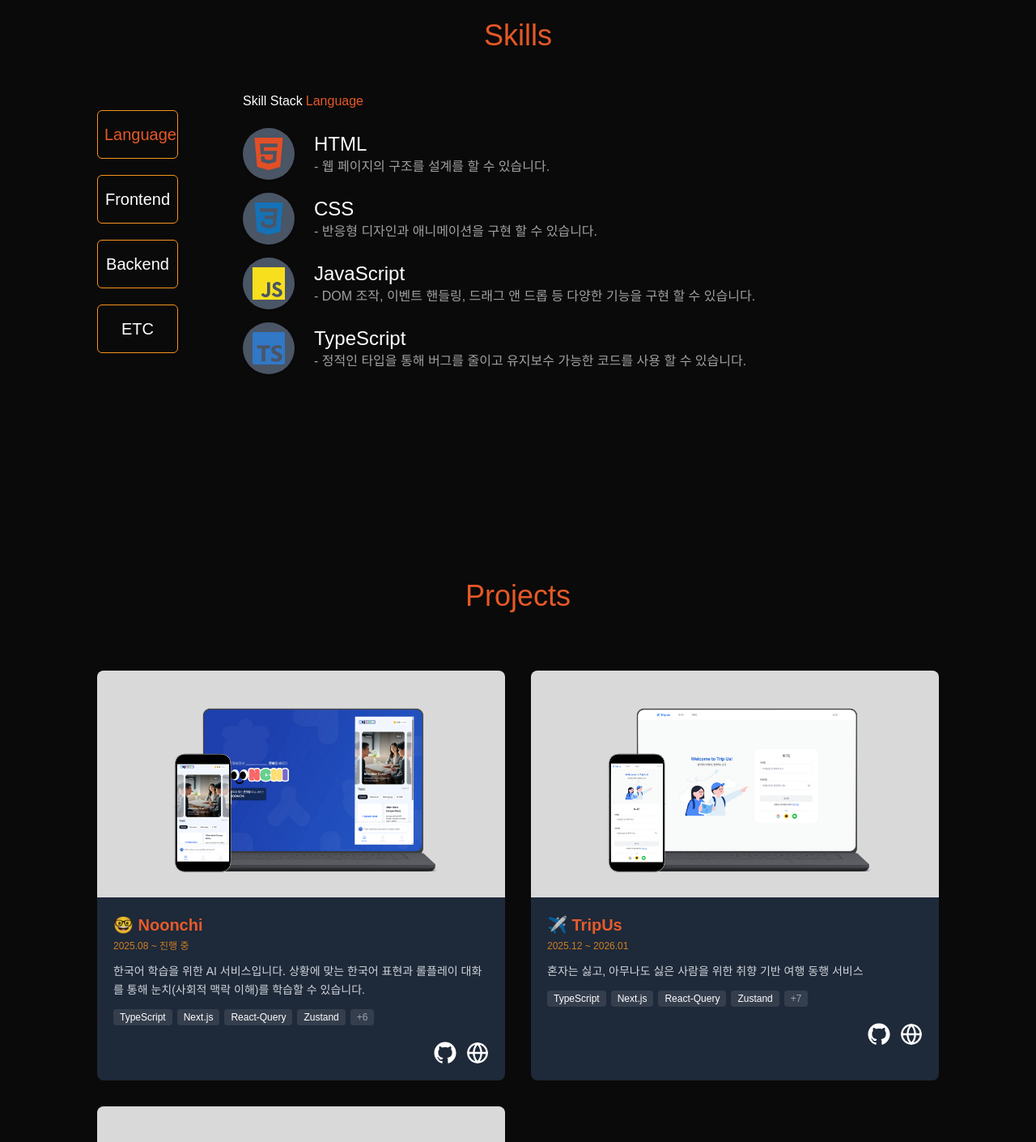
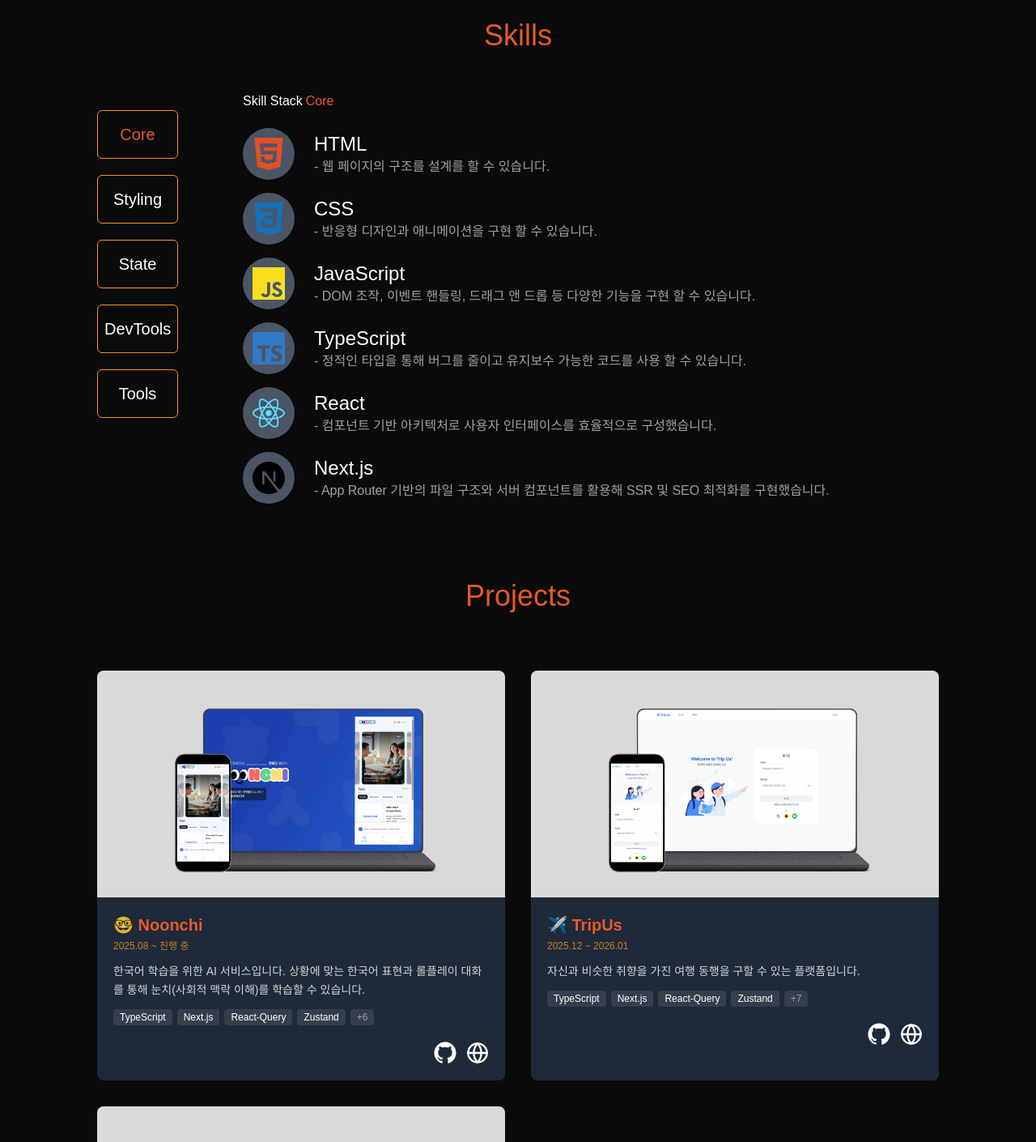
Before and after one commit to SH701/portfolio, a Next.js app: page / in a window 1280 px wide. Shown: the part 916-2326 px from the top of the page at 81% size. Built offline with nearby package versions, Linux system fonts and the light colour scheme.

Commit message:
Refactor: 스킬 탭 구조 개편 및 프로젝트 capability 내용 보강

```diff
--- a/src/components/project/ProjectList.tsx
+++ b/src/components/project/ProjectList.tsx
@@ -20,8 +20,16 @@ export default function ProjectList({ setOpenIndex }: ProjectListProps) {
     <div className="grid grid-cols-1 md:grid-cols-2 gap-6 md:gap-8">
       {Main.map(
         (
-          { title, simple, language, period, img, githubLink, projectLink },
-          index
+          {
+            title,
+            language,
+            period,
+            img,
+            githubLink,
+            projectLink,
+            description,
+          },
+          index,
         ) => {
           const isHovered = showDetail === index;
           const moveProject = () => {
@@ -87,7 +95,7 @@ export default function ProjectList({ setOpenIndex }: ProjectListProps) {
                       </p>
 
                       <p className="text-sm leading-relaxed text-gray-300 mt-3 line-clamp-2">
-                        {simple}
+                        {description}
                       </p>
                     </div>
 
@@ -122,7 +130,7 @@ export default function ProjectList({ setOpenIndex }: ProjectListProps) {
               </div>
             </ScrollAnimation>
           );
-        }
+        },
       )}
     </div>
   );
--- a/src/components/project/detail/OpenDetail.tsx
+++ b/src/components/project/detail/OpenDetail.tsx
@@ -42,7 +42,6 @@ export default function OpenDetail({ openIndex, setOpenIndex }: Props) {
               projectLink={Main[openIndex]?.projectLink ?? []}
               language={Main[openIndex].language}
               capability={Main[openIndex].capability}
-              awards={Main[openIndex].awards}
               detailimg={Main[openIndex].detailimg}
               contribution={Main[openIndex].contribution}
               testAccount={Main[openIndex].testAccount}
--- a/src/components/skills/ShowSkills.tsx
+++ b/src/components/skills/ShowSkills.tsx
@@ -8,7 +8,7 @@ import ScrollAnimation from "../etc/ScrollAnimation";
 import { TabKey } from "@/data/skillsdata";
 
 export default function ShowSkills() {
-  const [activeTab, setActiveTab] = useState<TabKey>("Language");
+  const [activeTab, setActiveTab] = useState<TabKey>("Core");
 
   return (
     <ScrollAnimation
--- a/src/data/project.ts
+++ b/src/data/project.ts
@@ -2,9 +2,8 @@ export type ProjectLink = string | { label: string; url: string };
 
 interface ProjectProps {
   title: string;
-  award?: string;
   description: string;
-  simple: string;
+
   img: string;
   language: string[];
   period: string;
@@ -18,18 +17,16 @@ interface ProjectProps {
     result: string;
   }[];
   contribution: string;
-  awards?: string;
+
   testAccount?: { id: string; password: string };
 }
 
 export const Main: ProjectProps[] = [
   {
     title: "🤓 Noonchi ",
-    award: "508 비사이드 포텐데이 우수 프로젝트 선정",
     period: "2025.08 ~ 진행 중",
     img: "/images/noonchi/noonchi_thumbnail.png",
-    awards: "네이버 클라우드 주최  508 AI 포텐데이 우수 프로젝트 선정",
-    simple:
+    description:
       "한국어 학습을 위한 AI 서비스입니다. 상황에 맞는 한국어 표현과 롤플레이 대화를 통해 눈치(사회적 맥락 이해)를 학습할 수 있습니다.",
     detailimg: [
       "/images/noonchi/noonchi_1.png",
@@ -49,8 +46,7 @@ export const Main: ProjectProps[] = [
       "NextAuth v5",
       "Storybook",
     ],
-    description:
-      "페르소나 선택, 번역 박스, 음성 입력·TTS 기능을 결합한 대화형 학습 서비스입니다. 사용자는 상황에 맞는 AI 페르소나를 선택해 실제 같은 대화를 경험할 수 있으며, 번역 박스로 언어 전환과 표현 교정을 확인할 수 있습니다.",
+
     contribution: "33%",
     projectLink: [
       { label: "웹", url: "https://noonchi-web.vercel.app" },
@@ -60,13 +56,40 @@ export const Main: ProjectProps[] = [
     testAccount: { id: "test@naver.com", password: "qwer1234" },
     capability: [
       {
-        title: "사용자 경험 중심의 인증 시스템 최적화",
+        title: "NextAuth.js 기반 인증 시스템 설계",
         problem:
-          "Access Token 만료 시 사용자가 다시 로그인해야 하거나 앱 흐름이 끊기는 불편함이 있었고, 클라이언트 사이드 리다이렉트로 인해 비로그인 사용자에게 보호된 페이지가 잠깐 노출되는 문제가 있었습니다.",
+          "Next.js App Router 환경에서 자체 JWT를 사용할 경우 서버 컴포넌트에서 쿠키를 직접 꺼내 디코딩해야 했고, 서버·클라이언트 컴포넌트 간 인증 상태 공유가 복잡해지는 문제가 있었습니다.",
         strategy:
-          "NextAuth v5의 JWT 콜백을 통해 토큰을 자동 갱신하고, Next.js Middleware에서 세션을 검증하여 서버 사이드에서 보호된 라우트를 처리했습니다.",
+          "NextAuth.js를 도입해 서버에서는 auth(), 클라이언트에서는 useSession()으로 동일한 세션에 일관되게 접근하도록 구성했습니다. jwt 콜백에서 accessToken 만료(60분) 감지 후 refreshToken으로 자동 재발급하고, 페이지 새로고침 시 token.user 소실 엣지 케이스는 /api/users/me 재호출로 복구했습니다. trigger === 'update'를 활용해 프로필 수정 후 세션을 즉시 반영하고, Axios interceptor와 연계해 모든 API 요청에 Bearer 토큰을 자동 주입했습니다.",
         result:
-          "백그라운드에서 토큰이 자동으로 갱신되어 사용자 경험이 개선되었고, 비로그인 사용자가 보호된 페이지에 접근할 때 페이지 내용이 잠깐이라도 보이는 현상이 사라졌습니다.",
+          "서버·클라이언트 양쪽에서 인증 상태를 일관되게 접근할 수 있게 되었고, 토큰 만료 시 사용자 개입 없이 백그라운드에서 자동 재발급되어 서비스 흐름이 끊기지 않게 됐습니다.",
+      },
+      {
+        title: "MediaRecorder 기반 음성 채팅 구현",
+        problem:
+          "텍스트 입력만으로는 언어 학습 특성상 말하기 연습이 불가능했고, 음성 입력부터 AI 응답까지의 흐름을 자연스럽게 연결해야 했습니다.",
+        strategy:
+          "MediaRecorder API로 마이크 입력을 녹음하고, 녹음된 Blob을 서버에 업로드한 뒤 STT API를 통해 텍스트로 변환했습니다. 변환된 텍스트는 미리보기 후 전송할 수 있도록 recorded 상태를 두어 사용자가 내용을 확인하고 수정할 수 있게 했습니다.",
+        result:
+          "idle → recording → recorded 3단계 상태 머신으로 음성 입력 흐름을 관리하여, 텍스트와 음성 모두로 AI와 대화할 수 있는 인터페이스를 구현했습니다.",
+      },
+      {
+        title: "SSE 스트리밍으로 실시간 AI 응답 표시",
+        problem:
+          "서버에서 AI 응답을 한 번에 받아올 경우, 전체 답변이 생성될 때까지 긴 대기 시간이 발생하여 사용자 이탈 및 UX 저하가 우려되었습니다.",
+        strategy:
+          "전달받은 데이터의 타입을 구분하여 chunk 타입은 즉시 화면에 스트리밍하고, done 타입은 최종 응답 완성 및 상태 업데이트로 처리했습니다.",
+        result:
+          "글자가 하나씩 나타나는 스트리밍 UX를 구현하여 사용자가 느끼는 첫 응답 대기 시간을 단축하였습니다.",
+      },
+      {
+        title: "Google Analytics 기반 사용자 행동 분석",
+        problem:
+          "서비스 출시 후 실제 사용자가 어떤 방식으로 서비스를 이용하는지 파악할 수 없어, 개선 방향을 데이터 기반으로 결정하기 어려웠습니다.",
+        strategy:
+          "Google Analytics 4를 도입하여 페이지뷰, 활성 사용자, 이벤트 발생 수, 이탈률 등 핵심 지표를 수집했습니다.",
+        result:
+          "113명의 활성 사용자와 평균 5분 28초의 참여 시간, 이탈률 37.3%를 확인하였고, 이를 바탕으로 사용자가 서비스에 충분히 몰입하고 있음을 데이터로 검증했습니다.",
       },
       {
         title: "디자이너 3인과의 협업 체계 구축",
@@ -77,23 +100,14 @@ export const Main: ProjectProps[] = [
         result:
           "디자인 가이드와 실제 구현체 간의 차이를 최소화하여 UI 품질의 일관성을 확보하였습니다.",
       },
-      {
-        title: "SSE 스트리밍으로 실시간 AI 응답 표시",
-        problem:
-          "서버에서 AI 응답을 한 번에 받아올 경우, 전체 답변이 생성될 때까지 긴 대기 시간이 발생하여 사용자 이탈 및 UX 저하가 우려되었습니다.",
-        strategy:
-          "전달받은 데이터의 타입을 구분하여 chunk 타입은 즉시 화면에 스트리밍하고, done 타입은 최종 응답 완성 및 상태 업데이트로 처리했습니다.",
-        result:
-          "글자가 하나씩 나타나는 스트리밍 UX를 구현하여 사용자가 느끼는 첫 응답 대기 시간을 단축하였습니다.",
-      },
     ],
   },
   {
     title: "✈️ TripUs",
     period: "2025.12 ~ 2026.01",
     img: "/images/tripus/tripus_thumbnail.png",
-
-    simple: "혼자는 싫고, 아무나도 싫은 사람을 위한 취향 기반 여행 동행 서비스",
+    description:
+      "자신과 비슷한 취향을 가진 여행 동행을 구할 수 있는 플랫폼입니다.",
     detailimg: [
       "/images/tripus/login.png",
       "/images/tripus/post.png",
@@ -114,8 +128,7 @@ export const Main: ProjectProps[] = [
       "Jest",
       "MSW",
     ],
-    description:
-      "여행 스타일과 취향이 맞는 동행을 찾아주는 매칭 서비스입니다. 게시글을 통해 여행 동행자를 모집할 수 있으며, 실시간 채팅으로 여행 전부터 소통하며 서로를 알아갈 수 있습니다.",
+
     contribution: "25%",
     projectLink: [
       {
@@ -159,8 +172,8 @@ export const Main: ProjectProps[] = [
     period: "2025.10 ~ 2026.01",
     img: "/images/seoul_course/seoul_course_thumbnail.png",
     contribution: "100%",
-    simple:
-      "나만의 취향을 반영해 원하는 지역과 활동으로 하루 코스를 설계해 주는 AI 서비스.",
+    description:
+      "원하는 지역과 활동을 입력하면 AI가 식사·카페·관광을 포함한 하루 코스를 자동으로 설계해줍니다.",
     detailimg: [
       "/images/seoul_course/course.png",
       "/images/seoul_course/chat.png",
@@ -174,14 +187,12 @@ export const Main: ProjectProps[] = [
       "React-Query",
       "Zustand",
       "TailwindCSS",
-      "Framer-motion",
       "OpenAI API",
       "Prisma",
       "PostgreSQL",
       "Clerk",
     ],
-    description:
-      "사용자의 지역·활동을 바탕으로 AI가 하루 일정을 자동으로 설계합니다. 요청은 입력 또는 챗으로 할 수 있으며 식사·카페·관광 등을 미리보기로 확인할 수 있습니다. 또한 AI를 거치지 않는 ‘구 탐색’ 모드로 특정 구의 인기 장소를 즉시 목록 형태로 확인할 수 있어 탐색과 맞춤 일정 생성 모두를 지원합니다.",
+
     projectLink: [
       {
         label: "사이트",
@@ -191,13 +202,13 @@ export const Main: ProjectProps[] = [
     githubLink: "https://github.com/SH701/potenday",
     capability: [
       {
-        title: "SSE 스트리밍으로 실시간 AI 응답 표시",
+        title: "신뢰성 있는 AI 추천 시스템 설계 (OpenAI & Naver API)",
         problem:
-          "서버에서 AI 응답을 한 번에 받아올 경우, 전체 답변이 생성될 때까지 긴 대기 시간이 발생하여 사용자 이탈 및 UX 저하가 우려되었습니다.",
+          "단순 AI 생성형 답변이 존재하지 않는 장소를 추천하거나 잘못된 정보를 제공하여 서비스의 신뢰도가 저하되는 문제가 있었습니다",
         strategy:
-          "ReadableStream API를 사용하여 서버로부터 전달되는 SSE 데이터를 data: 라인 단위로 실시간 파싱했습니다. chunk 타입은 즉시 화면에 스트리밍하고, done 타입은 최종 응답 완성 및 상태 업데이트로 처리했습니다.",
+          "Naver API를 통해 특정 구역의 실제 장소 데이터를 선제적으로 확보하여 실제 데이터를 OpenAI 프롬프트에 주입하여, 검증된 장소 내에서만 사용자 맞춤형 추천이 이루어지도록 파이프라인을 구축하였습니다.",
         result:
-          "글자가 하나씩 나타나는 스트리밍 UX를 구현하여 사용자가 느끼는 첫 응답 대기 시간을 획기적으로 단축하였습니다.",
+          " AI의 창의성과 외부 API의 정확성을 결합하여 사용자에게 신뢰도 높은 여행 코스 큐레이션 제공합니다.",
       },
       {
         title: "React Query를 통한 데이터 페칭 및 캐싱 최적화",
@@ -209,13 +220,13 @@ export const Main: ProjectProps[] = [
           "동일 데이터에 대한 네트워크 요청 발생 빈도를 대폭 절감하고, 캐싱된 데이터를 통한 즉각적인 UI 응답성 확보하였습니다.",
       },
       {
-        title: "신뢰성 있는 AI 추천 시스템 설계 (OpenAI & Naver API)",
+        title: "Promise.all 병렬 처리로 Naver API 응답 속도 개선",
         problem:
-          "단순 AI 생성형 답변이 존재하지 않는 장소를 추천하거나 잘못된 정보를 제공하여 서비스의 신뢰도가 저하되는 문제가 있었습니다",
+          "카페·맛집·명소·관광 4개 카테고리의 장소 데이터를 순차적으로 호출할 경우, 각 요청이 직렬로 쌓여 전체 응답 시간이 길어지는 문제가 있었습니다.",
         strategy:
-          "Naver API를 통해 특정 구역의 실제 장소 데이터를 선제적으로 확보하여 실제 데이터를 OpenAI 프롬프트에 주입하여, 검증된 장소 내에서만 사용자 맞춤형 추천이 이루어지도록 파이프라인을 구축하였습니다.",
+          "Promise.all을 사용해 4개 카테고리의 Naver API 요청을 동시에 병렬 호출하도록 변경했습니다.",
         result:
-          " AI의 창의성과 외부 API의 정확성을 결합하여 사용자에게 신뢰도 높은 여행 코스 큐레이션 제공합니다.",
+          "순차 호출 대비 응답 시간을 단축하여 장소 데이터 수집 및 AI 추천 응답 속도를 개선했습니다.",
       },
     ],
   },
--- a/src/data/skillsdata.ts
+++ b/src/data/skillsdata.ts
@@ -8,15 +8,14 @@ import {
   SiTailwindcss,
   SiStyledcomponents,
   SiReactquery,
-  SiPrisma,
   SiGithub,
   SiVercel,
   SiSlack,
   SiFigma,
+  SiStorybook,
 } from "react-icons/si";
-import { FaAws } from "react-icons/fa";
 
-export type TabKey = "Language" | "Frontend" | "Backend" | "ETC";
+export type TabKey = "Core" | "Styling" | "State" | "DevTools" | "Tools";
 export type TabItem = {
   name: string;
   description: string;
@@ -29,8 +28,8 @@ export const tabs: {
   items: TabItem[];
 }[] = [
   {
-    key: "Language",
-    label: "Language",
+    key: "Core",
+    label: "Core",
     items: [
       {
         Icon: SiHtml5,
@@ -58,12 +57,6 @@ export const tabs: {
         description:
           "정적인 타입을 통해 버그를 줄이고 유지보수 가능한 코드를 사용 할 수 있습니다.",
       },
-    ],
-  },
-  {
-    key: "Frontend",
-    label: "Frontend",
-    items: [
       {
         Icon: SiReact,
         color: "#61DAFB",
@@ -71,7 +64,6 @@ export const tabs: {
         description:
           "컴포넌트 기반 아키텍처로 사용자 인터페이스를 효율적으로 구성했습니다.",
       },
-
       {
         Icon: SiNextdotjs,
         color: "#000000",
@@ -79,20 +71,12 @@ export const tabs: {
         description:
           "App Router 기반의 파일 구조와 서버 컴포넌트를 활용해 SSR 및 SEO 최적화를 구현했습니다.",
       },
-      {
-        Icon: SiReact,
-        color: "#FFCC00",
-        name: "Zustand",
-        description:
-          "가볍고 직관적인 API로 전역 상태 관리를 구현하고, React Query와의 조합으로 서버·클라이언트 상태를 분리했습니다.",
-      },
-      {
-        Icon: SiReactquery,
-        color: "#FF4154",
-        name: "React Query",
-        description:
-          "서버 상태를 효율적으로 관리하고, 데이터 캐싱 및 자동 리페치 기능을 통해 사용자 경험을 개선했습니다.",
-      },
+    ],
+  },
+  {
+    key: "Styling",
+    label: "Styling",
+    items: [
       {
         Icon: SiTailwindcss,
         color: "#06B6D4",
@@ -109,30 +93,41 @@ export const tabs: {
     ],
   },
   {
-    key: "Backend",
-    label: "Backend",
+    key: "State",
+    label: "State",
     items: [
       {
-        Icon: SiPrisma,
-        color: "#2D3748",
-        name: "Prisma",
+        Icon: SiReact,
+        color: "#FFCC00",
+        name: "Zustand",
         description:
-          "데이터 모델링 및 ORM으로 Next.js 프로젝트에서 데이터를 구조화했습니다.",
+          "가볍고 직관적인 API로 전역 상태 관리를 구현하고, React Query와의 조합으로 서버·클라이언트 상태를 분리했습니다.",
       },
-
       {
-        Icon: FaAws,
-        color: "#FF9900",
-        name: "AWS (S3, RDS, EC2)",
+        Icon: SiReactquery,
+        color: "#FF4154",
+        name: "React Query",
         description:
-          "프론트엔드에서 presigned URL 기반 이미지 업로드를 구현했고, Spring Boot API 서버와 안정적인 통신 환경을 구성했습니다.",
+          "서버 상태를 효율적으로 관리하고, 데이터 캐싱 및 자동 리페치 기능을 통해 사용자 경험을 개선했습니다.",
       },
     ],
   },
-
   {
-    key: "ETC",
-    label: "ETC",
+    key: "DevTools",
+    label: "DevTools",
+    items: [
+      {
+        Icon: SiStorybook,
+        color: "#FF4785",
+        name: "Storybook",
+        description:
+          "공통 컴포넌트를 스토리로 문서화하여 디자인 시스템을 구축하고, 디자이너와 QA 협업에 활용했습니다.",
+      },
+    ],
+  },
+  {
+    key: "Tools",
+    label: "Tools",
     items: [
       {
         Icon: SiGithub,
@@ -157,7 +152,7 @@ export const tabs: {
         color: "#F24E1E",
         name: "Figma",
         description:
-          "디자이너와 협업하여 UI 컴포넌트 구조를 정의하고, 실제 화면에 맞게 구현했습니다.",
+          "디자이너의 시안을 검토하고 협업하며 실제 화면에 맞게 구현하고 있습니다.",
       },
     ],
   },
```
Also changed, not shown: src/components/project/detail/ProjectDetail.tsx (+1 -10 lines).
